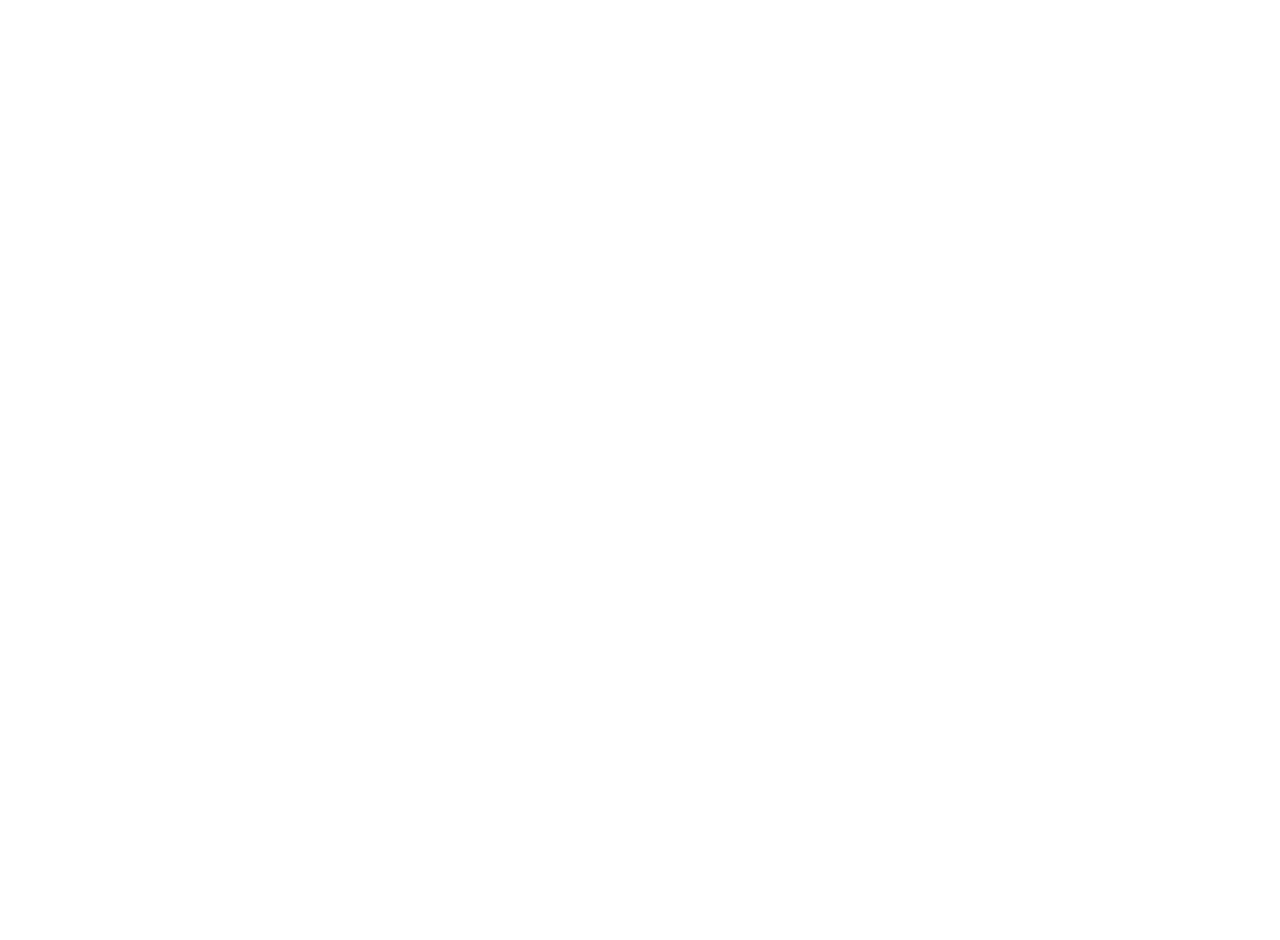
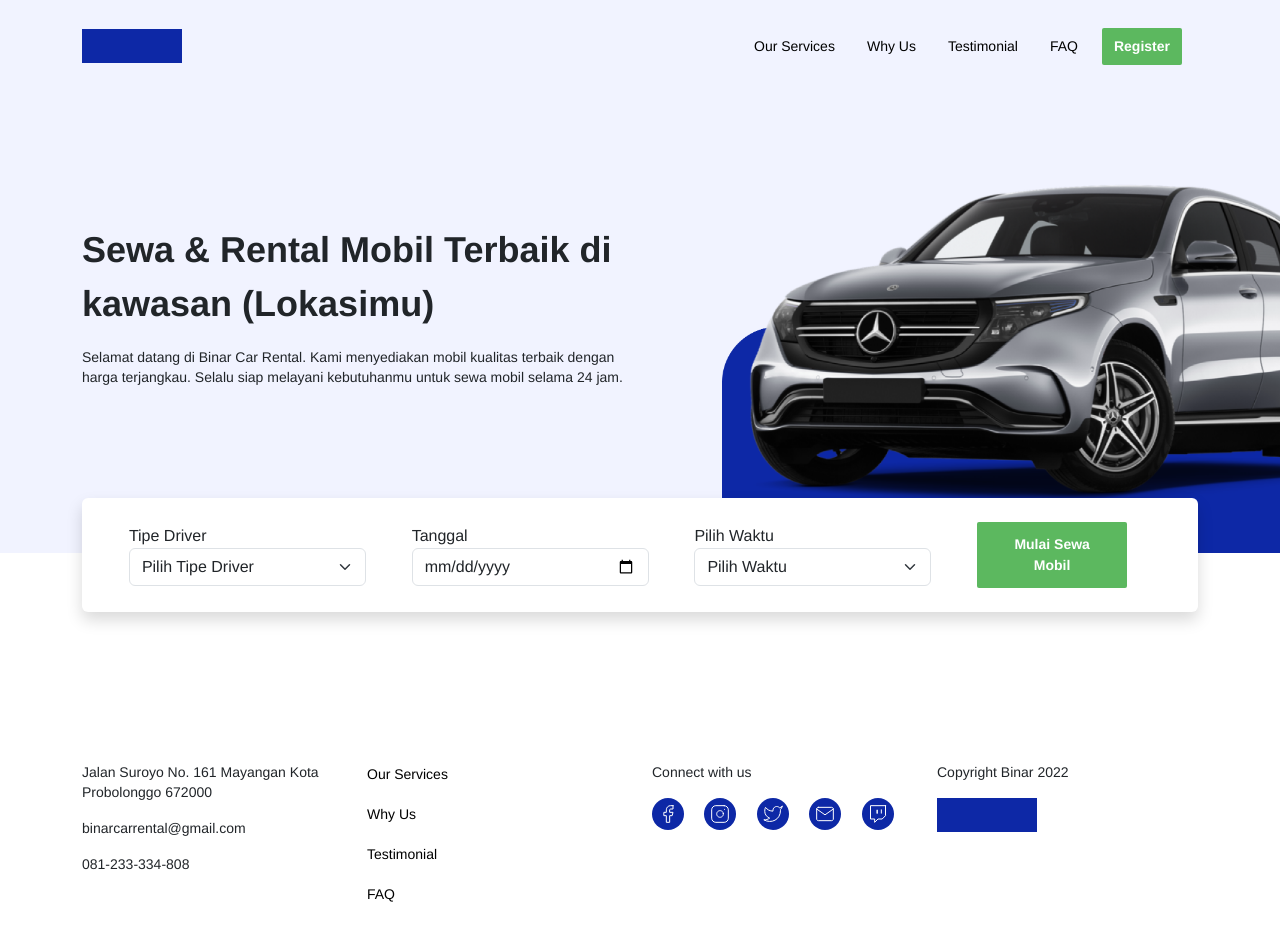
Before and after one commit to akbarrahmatm/f-fsw24001086-km6-akb-binarcarrentalfilter-ch2, a website: page public/search.html in a window 1280 px wide. Before the commit the page ends 800 px from the top, so only its background shows below. Drawn offline with nearby package versions, Linux system fonts and the light colour scheme.

Commit message:
Feature : create search cars pages

```diff
--- a/public/assets/css/style.css
+++ b/public/assets/css/style.css
@@ -35,6 +35,7 @@ a.btn.btn-success-custom {
   font-weight: 700;
   font-size: 14px;
 }
+
 a.btn-register {
   margin-left: 16px;
 }
@@ -299,6 +300,27 @@ ul.nav-footer li a {
   /* backdrop-filter: blur(8px); */
 }
 
+section.search-car {
+  margin-bottom: 150px;
+}
+
+.filter-card {
+  padding: 24px;
+  border: none;
+  margin-top: -55px;
+}
+
+a.btn.btn-success-search {
+  background: #5cb85f;
+  color: white;
+  padding: 12px 20px;
+  border: 0;
+  text-align: center;
+  border-radius: 2px;
+  font-weight: 700;
+  font-size: 14px;
+}
+
 /* Desktop Only */
 @media only screen and (min-width: 991px) {
   section.our-service {
--- a/public/search.html
+++ b/public/search.html
@@ -0,0 +1,200 @@
+<!DOCTYPE html>
+<html lang="en">
+
+<head>
+    <meta charset="UTF-8">
+    <meta http-equiv="X-UA-Compatible" content="IE=edge">
+    <meta name="viewport" content="width=device-width, initial-scale=1.0">
+    <title>Binar Car Rental</title>
+
+
+    <!-- Bootstrap 'bootstrap.min.css' CSS file -->
+    <link rel="stylesheet" href="./assets/vendor/bootstrap/css/bootstrap.min.css">
+
+    <!-- Self Custom 'style.css' CSS file -->
+    <link rel="stylesheet" href="./assets/css/style.css">
+
+    <!-- OwlCarousel 'owl.carousel.min.css' CSS file -->
+    <link rel="stylesheet" href="./assets/vendor/owlcarousel/dist/assets/owl.carousel.min.css">
+
+    <!-- OwlCarousel 'owl.theme.default.min.css' CSS file -->
+    <link rel="stylesheet" href="./assets/vendor/owlcarousel/dist/assets/owl.theme.default.min.css">
+</head>
+
+<body>
+    <!-- Section Hero -->
+    <section class="hero">
+        <!-- Navbar -->
+        <div class="navigation">
+            <nav class="navbar fixed-top navbar-expand-md" aria-label="Offcanvas navbar large">
+                <div class="container">
+                    <a class="navbar-brand" href="#">
+                        <img src="./assets/img/svg/logo.svg" alt="Bootstrap" width="100">
+                    </a>
+                    <button class="navbar-toggler" type="button" data-bs-toggle="offcanvas"
+                        data-bs-target="#offcanvasNavbar2" aria-controls="offcanvasNavbar2">
+                        <span class="navbar-toggler-icon"></span>
+                    </button>
+                    <div class="offcanvas offcanvas-end" tabindex="-1" id="offcanvasNavbar2"
+                        aria-labelledby="offcanvasNavbar2Label">
+                        <div class="offcanvas-header">
+                            <h5 class="offcanvas-title" id="offcanvasNavbar2Label">BCR</h5>
+                            <button type="button" class="btn-close btn-close-black" data-bs-dismiss="offcanvas"
+                                aria-label="Close"></button>
+                        </div>
+                        <div class="offcanvas-body">
+                            <ul class="navbar-nav justify-content-end flex-grow-1 pe-3">
+                                <li class="nav-item">
+                                    <a class="nav-link" href="#our-service">Our Services</a>
+                                </li>
+                                <li class="nav-item">
+                                    <a class="nav-link" href="#why-us">Why Us</a>
+                                </li>
+                                <li class="nav-item">
+                                    <a class="nav-link" href="#testimonial">Testimonial</a>
+                                </li>
+                                <li class="nav-item">
+                                    <a class="nav-link" href="#faq">FAQ</a>
+                                </li>
+                                <li class="nav-item">
+                                    <a class="btn btn-success-custom btn-register" href="#">Register</a>
+                                </li>
+                            </ul>
+
+                        </div>
+                    </div>
+                </div>
+            </nav>
+        </div>
+
+        <div class="hero-content container">
+            <div class="row">
+                <!-- Column Hero Text -->
+                <div class="col-lg-6 m-auto hero-text">
+                    <h1>Sewa & Rental Mobil Terbaik di kawasan (Lokasimu)</h1>
+                    <p>Selamat datang di Binar Car Rental. Kami menyediakan mobil kualitas terbaik dengan harga
+                        terjangkau. Selalu siap
+                        melayani kebutuhanmu untuk sewa mobil selama 24 jam.</p>
+                </div>
+                <!-- Column Car Image -->
+                <div class="col-lg-6">
+                    <img class="img-car" src="./assets/img/img_car.png" alt="Image Car">
+                </div>
+            </div>
+        </div>
+    </section>
+    <!-- End of Section Hero -->
+
+
+
+    <section class="search-car">
+        <div class="container">
+            <div class="card filter-card shadow">
+                <div class="row container ">
+                    <div class="col-3 m-auto">
+                        <label for="tipeDriver">Tipe Driver</label>
+                        <select class="form-select" aria-label="Default select example" id="tipeDriver">
+                            <option value="default" selected>Pilih Tipe Driver &nbsp; &nbsp; &nbsp; &nbsp; </option>
+                            <option value="true">Dengan Supir</option>
+                            <option value="false">Tanpa Supir (Lepas Kunci)</option>
+                        </select>
+                    </div>
+                    <div class="col-3 m-auto">
+                        <label for="">Tanggal</label>
+                        <input type="date" class="form-control" placeholder="Pilih Tanggal" id="tanggal">
+                    </div>
+                    <div class="col-3 m-auto">
+                        <labe>Pilih Waktu</labe>
+                        <select class="form-select" aria-label="Default select example" id="waktuJemput">
+                            <option value="false" selected>Pilih Waktu &nbsp; &nbsp; &nbsp; &nbsp; &nbsp; &nbsp;
+                            </option>
+                            <option value="08:00">08.00 WIB</option>
+                            <option value="09:00">09.00 WIB</option>
+                            <option value="10:00">10.00 WIB</option>
+                            <option value="11:00">11.00 WIB</option>
+                            <option value="12:00">12.00 WIB</option>
+                        </select>
+
+                    </div>
+                    <div class="col-2 m-auto">
+                        <a class="btn btn-success-search text-center" href="/cars">Mulai Sewa Mobil</a>
+
+                    </div>
+                </div>
+            </div>
+        </div>
+        <div class="search-car-content">
+
+        </div>
+        </div>
+    </section>
+
+
+    <!-- Section Footer -->
+    <section class="footer">
+        <div class="container">
+            <footer class="row">
+                <div class="col-lg-3 footer-item address">
+                    <p>Jalan Suroyo No. 161 Mayangan Kota Probolonggo 672000</p>
+                    <p>binarcarrental@gmail.com</p>
+                    <p>081-233-334-808</p>
+                </div>
+                <div class="col-lg-3 footer-item">
+                    <ul class="nav-footer">
+                        <li>
+                            <a href="">Our Services</a>
+                        </li>
+                        <li>
+                            <a href="">Why Us</a>
+                        </li>
+                        <li>
+                            <a href="">Testimonial</a>
+                        </li>
+                        <li>
+                            <a href="">FAQ</a>
+                        </li>
+                    </ul>
+                </div>
+                <div class="col-lg-3 footer-item socmed">
+                    <p>Connect with us</p>
+                    <ul class="list-socmed">
+                        <li>
+                            <a href=""><img src="./assets/img/svg/icon_facebook.svg" alt="Icon Facebook"></a>
+                        </li>
+                        <li>
+                            <a href=""><img src="./assets/img/svg/icon_instagram.svg" alt="Icon Instagram"></a>
+                        </li>
+                        <li>
+                            <a href=""><img src="./assets/img/svg/icon_twitter.svg" alt="Icon Twitter"></a>
+                        </li>
+                        <li>
+                            <a href=""><img src="./assets/img/svg/icon_mail.svg" alt="Icon Mail"></a>
+                        </li>
+                        <li>
+                            <a href=""><img src="./assets/img/svg/icon_twitch.svg" alt="Icon Twitch"></a>
+                        </li>
+                    </ul>
+                </div>
+                <div class="col-lg-3 footer-item copyright">
+                    <p>Copyright Binar 2022</p>
+                    <img src="./assets/img/svg/logo.svg" alt="Logo Binar Rental Car">
+                </div>
+            </footer>
+        </div>
+    </section>
+    <!-- End of Section Footer -->
+
+    <!-- Bootstrap 'bootstrap.bundle.min.js' JS File -->
+    <script src="./assets/vendor/bootstrap/js/bootstrap.bundle.min.js"></script>
+
+    <!-- Jquery 'jquery.min.js' JS file -->
+    <script src="./assets/vendor/owlcarousel/docs/assets/vendors/jquery.min.js"></script>
+
+    <!-- Owlcarousel 'owl.carousel.min.js' JS File -->
+    <script src="./assets/vendor/owlcarousel/dist/owl.carousel.min.js"></script>
+
+    <!-- Self Custom 'script.js' JS file -->
+    <script src="./assets/js/script.js"></script>
+</body>
+
+</html>
--- a/server/index.js
+++ b/server/index.js
@@ -12,7 +12,7 @@ const PORT = 8080;
 const server = (req, res) => {
   if (req.url === "/") {
     req.url = "index.html";
-  } else if (req.url === "/search") {
+  } else if (req.url === "/cars") {
     // localhost:8000/search
     req.url = "search.html";
   } else {
```
Also changed, not shown: public/index.html (+2 -2 lines).
